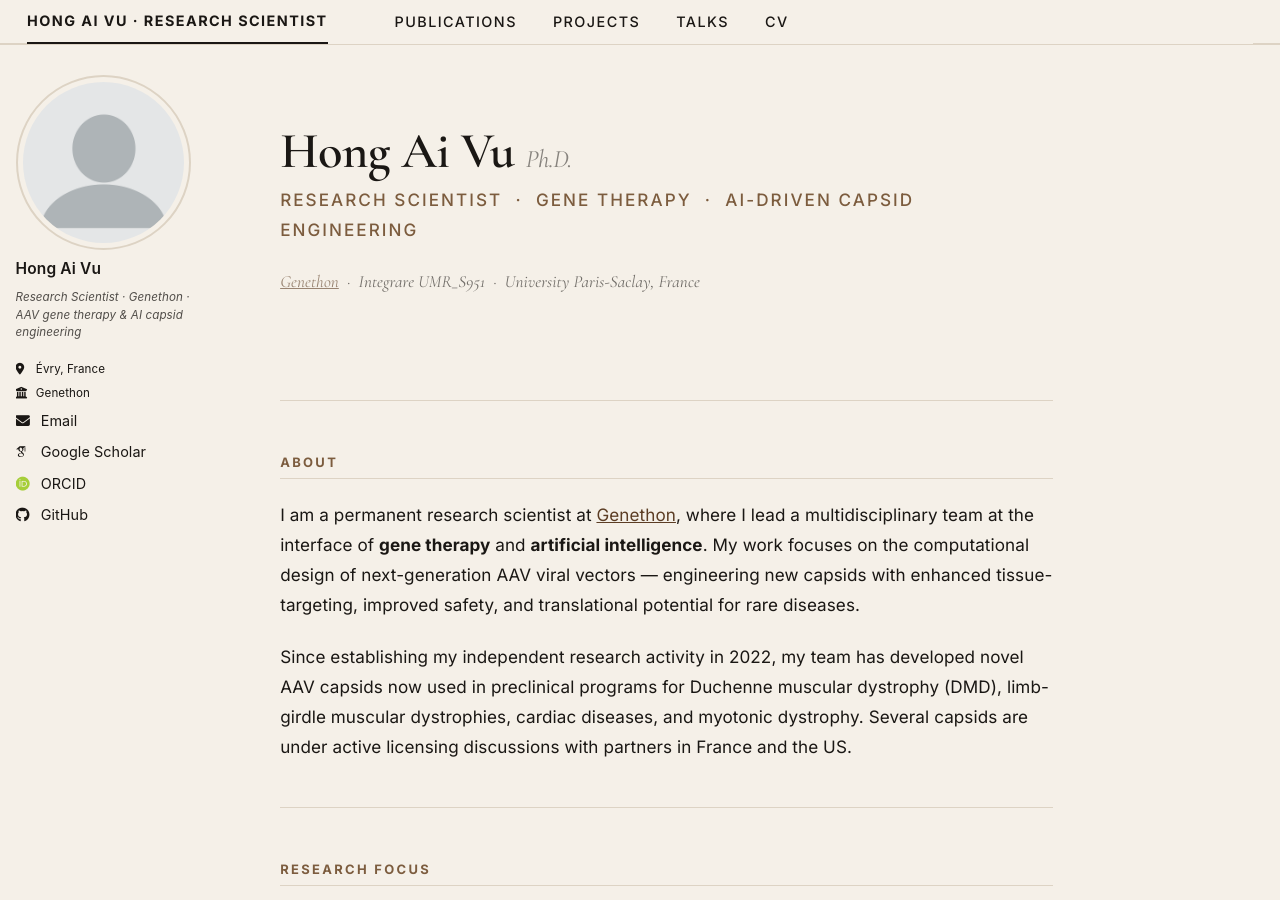
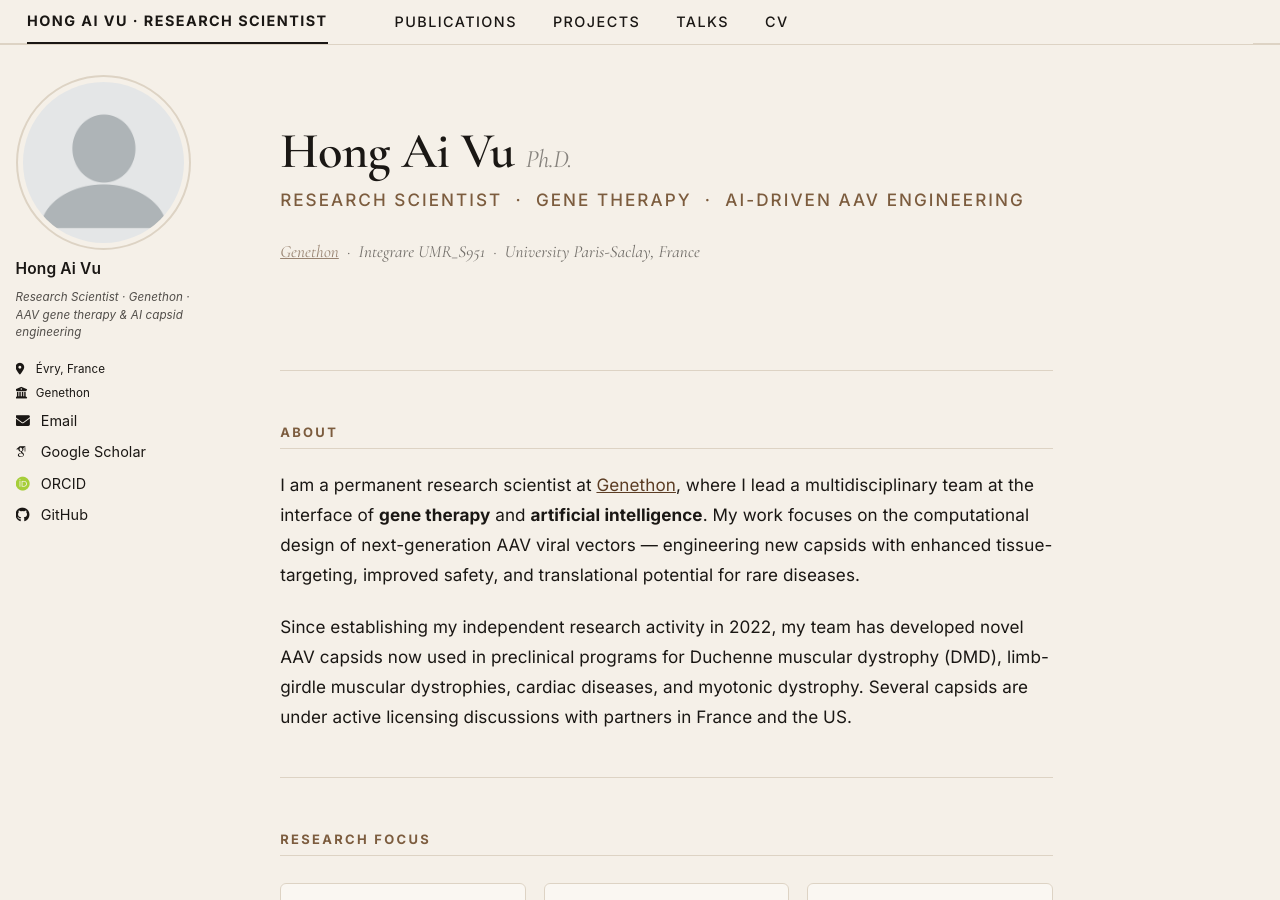
Before and after one commit to vuhongai/vuhongai.github.io, a Jekyll site: the page built from _pages/about.md, in a window 1280 px wide and 900 px high. Built offline with Jekyll 4.4.1, drawn with Linux system fonts in a browser that asks for light colours; some web fonts are replaced; a script bundle is joined from its source files by our own code; library files that are not in the unit come from our copies.

Commit message:
update publications

```diff
--- a/_pages/about.md
+++ b/_pages/about.md
@@ -9,7 +9,7 @@
 
 <div class="hero-section">
   <h1 class="hero-name">Hong Ai Vu <span class="hero-phd">Ph.D.</span></h1>
-  <p class="hero-tagline">Research Scientist &nbsp;·&nbsp; Gene Therapy &nbsp;·&nbsp; AI-Driven Capsid Engineering</p>
+  <p class="hero-tagline">Research Scientist &nbsp;·&nbsp; Gene Therapy &nbsp;·&nbsp; AI-Driven AAV Engineering</p>
   <p class="hero-affiliation">
     <a href="https://www.genethon.fr" target="_blank">Genethon</a> &nbsp;·&nbsp;
     Integrare UMR_S951 &nbsp;·&nbsp;
```
